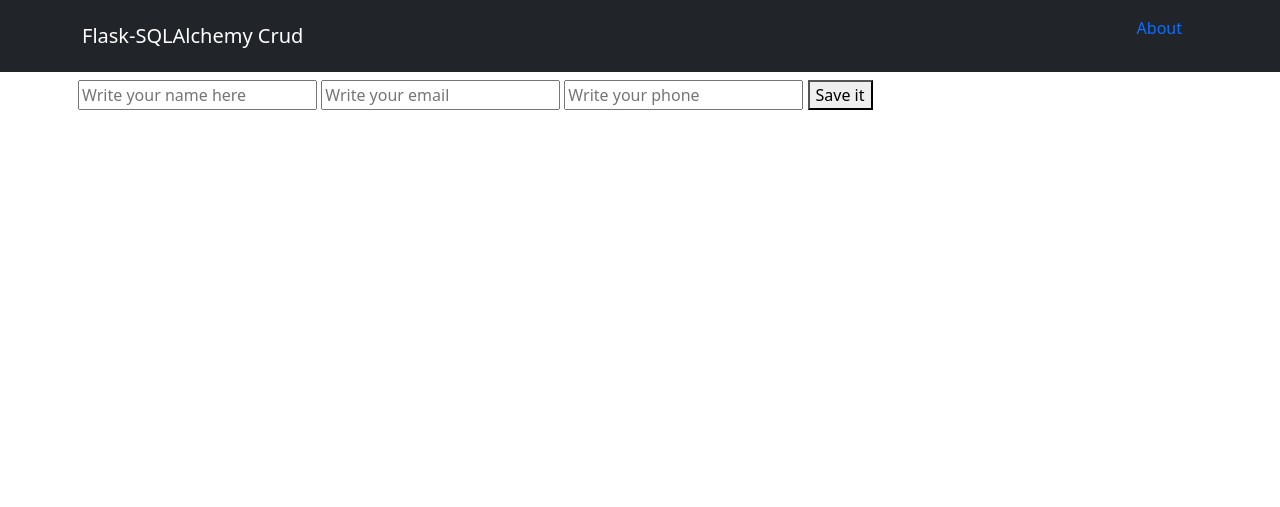
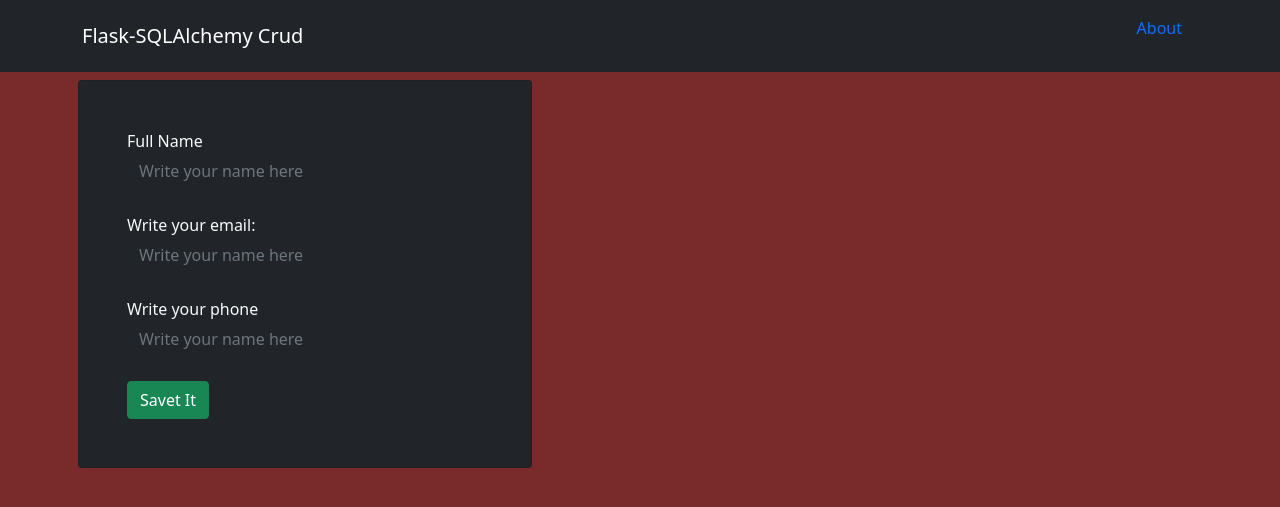
Before and after one commit to jochimin88/crud-flask, a Flask app: page / in a window 1280 px wide. Shown: the top 507 px of the page. Run offline with Flask 2, Linux system fonts and the light colour scheme.

Commit message:
css added

```diff
--- /dev/null
+++ b/static/css/main.css
@@ -0,0 +1,7 @@
+body{
+    background-color: #792a2a;
+}
+
+.bg-black{
+    background-color: rgb(77, 218, 131);
+}
--- a/templates/index.html
+++ b/templates/index.html
@@ -1,38 +1,36 @@
-
 {% extends 'layout.html' %}
 
 {% block body %}
 
-{% with messages = get_flashed_messages() %}
 
-    {% if messages %}
-        {% for message in messages %}
+<div class="row">
+    <div class="col-md-5">
 
-                {{ message }}
+        {% include '/partials/_message.html' %}
+        {% include 'partials/_contactForm.html' %}
 
-        {% endfor %}
-    {% endif %}
+        </form>
+    </div>
 
-{% endwith %}
+    <div class="col-md-7">
+        {% for contact in contacts %}
 
-<form action="/new" method="POST">
-    <input type="text" name="fullname" placeholder="Write your name here" />
-    <input type="text" name="email" placeholder="Write your email" />
-    <input type="text" name="phone" placeholder="Write your phone" />
+        <div class="card mb-1 text-white bg-dark">
+            <div class="card-body">
 
-    <button>Save it </button>
-</form>
+                <div class="d-flex justify-content-between">
 
+                    <h5>{{ contact.fullname }}</h5>
                     <div>
-    {% for contact in contacts %}
-<div>
-
-    <h5>{{contact.fullname}}</h5>
-    <div>
-<a href="{{url_for('contacts.update', id=contact.id) }}">Update</a>
-<a href="{{url_for('contacts.delete', id=contact.id) }}">Delete</a>
+                        <a href="{{url_for('contacts.update', id=contact.id) }}"
+                            class="btn btn-dark btn-sm rounded-0">Update</a>
+                        <a href="{{url_for('contacts.delete', id=contact.id) }}"
+                            class="btn btn-danger btn-sm rounded-0">Delete</a>
 
                     </div>
+
+                </div>
+
                 <p>{{contact.email}}</p>
                 <p>{{contact.phone}}</p>
 
@@ -40,4 +38,7 @@
             {% endfor%}
         </div>
 
+
+    </div>
+
     {% endblock %}
--- a/templates/layout.html
+++ b/templates/layout.html
@@ -6,16 +6,18 @@
     <meta http-equiv="X-UA-Compatible" content="IE=edge">
     <meta name="viewport" content="width=device-width, initial-scale=1.0">
     <link href="https://cdn.jsdelivr.net/npm/bootstrap@5.0.2/dist/css/bootstrap.min.css" rel="stylesheet" integrity="sha384-EVSTQN3/azprG1Anm3QDgpJLIm9Nao0Yz1ztcQTwFspd3yD65VohhpuuCOmLASjC" crossorigin="anonymous">
+    <link rel="stylesheet" href="{{url_for('static', filename='css/main.css')}}">
 
     <title>Flask-SQLAlchemy CRUD</title>
 </head>
 <body>
-{%include 'partials/_navbar.html'%}
+
+    {%include 'partials/_navbar.html'%}
+
     <div class="container p-2">
         {% block body %}
         {% endblock %}
     </div>
 
-
 </body>
 </html>
--- /dev/null
+++ b/templates/partials/_contactForm.html
@@ -0,0 +1,40 @@
+<form action="/new" method="POST" class="card bg-dark text-light">
+
+    <div class="card-body p-5">
+        <div class="mb-4">
+            <label for="fullname">Full Name</label>
+            <input
+            type="text"
+            name="fullname"
+            placeholder="Write your name here"
+            class="form-control rounded-0 bg-dark border-0 text-white"
+            />
+        </div>
+
+        <div class="mb-4">
+            <label for="email">Write your email: </label>
+            <input
+            type="text"
+            name="email"
+            placeholder="Write your name here"
+            class="form-control rounded-0 bg-dark border-0 text-white"
+            />
+
+        </div>
+        <div class="mb-4">
+            <label for="phone">Write your phone </label>
+            <input
+            type="text"
+            name="phone"
+            placeholder="Write your name here"
+            class="form-control rounded-0 bg-dark border-0 text-white"
+            />
+        </div>
+
+        <button class="btn btn-success"> Savet It</button>
+
+
+    </div>
+
+
+</form>
--- /dev/null
+++ b/templates/partials/_message.html
@@ -0,0 +1,10 @@
+{% with messages = get_flashed_messages() %}
+
+{% if messages %}
+{% for message in messages %}
+
+{{ message }}
+
+{% endfor %}
+{% endif %}
+{% endwith %}
```
Lines whose indentation alone changed are shown as unchanged.
